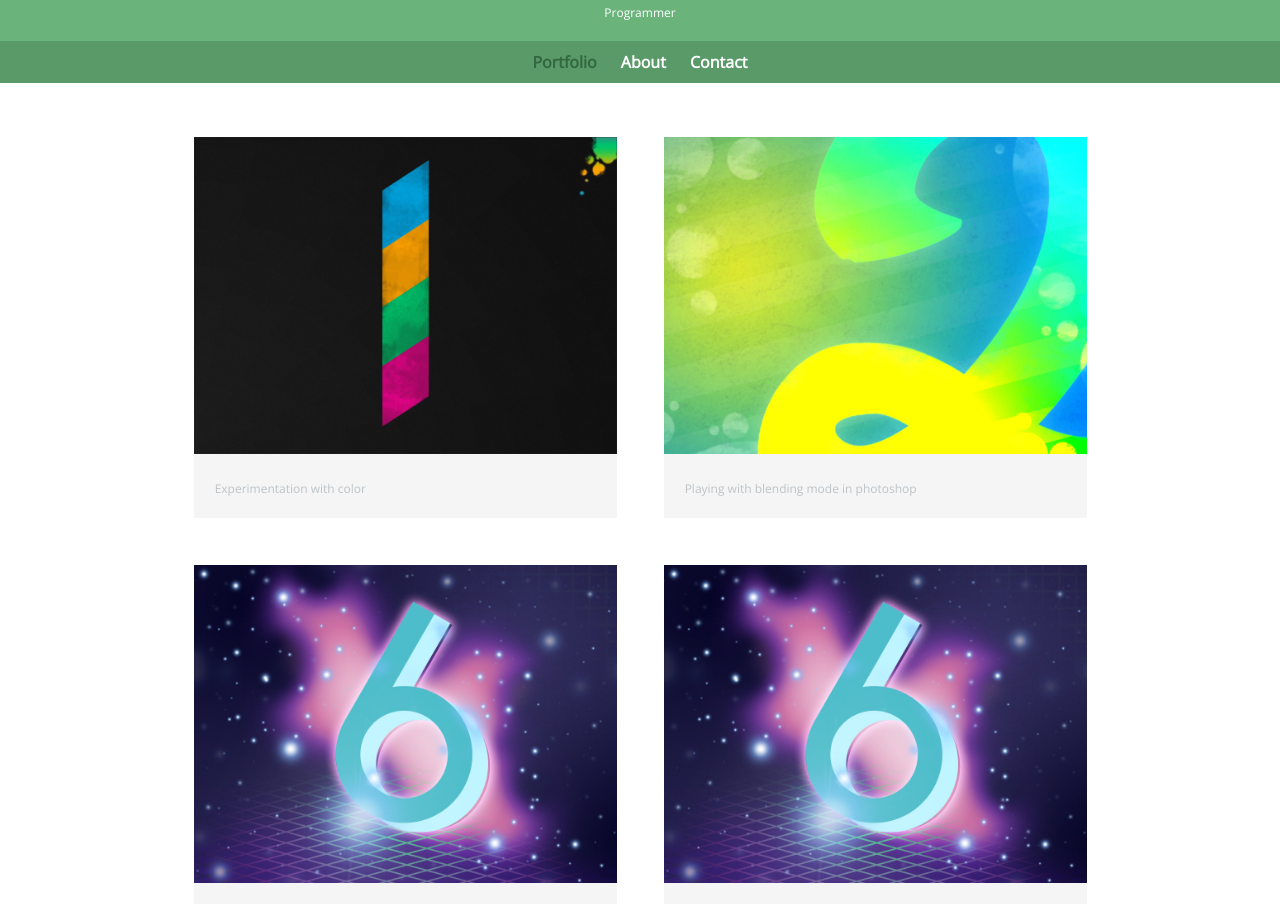
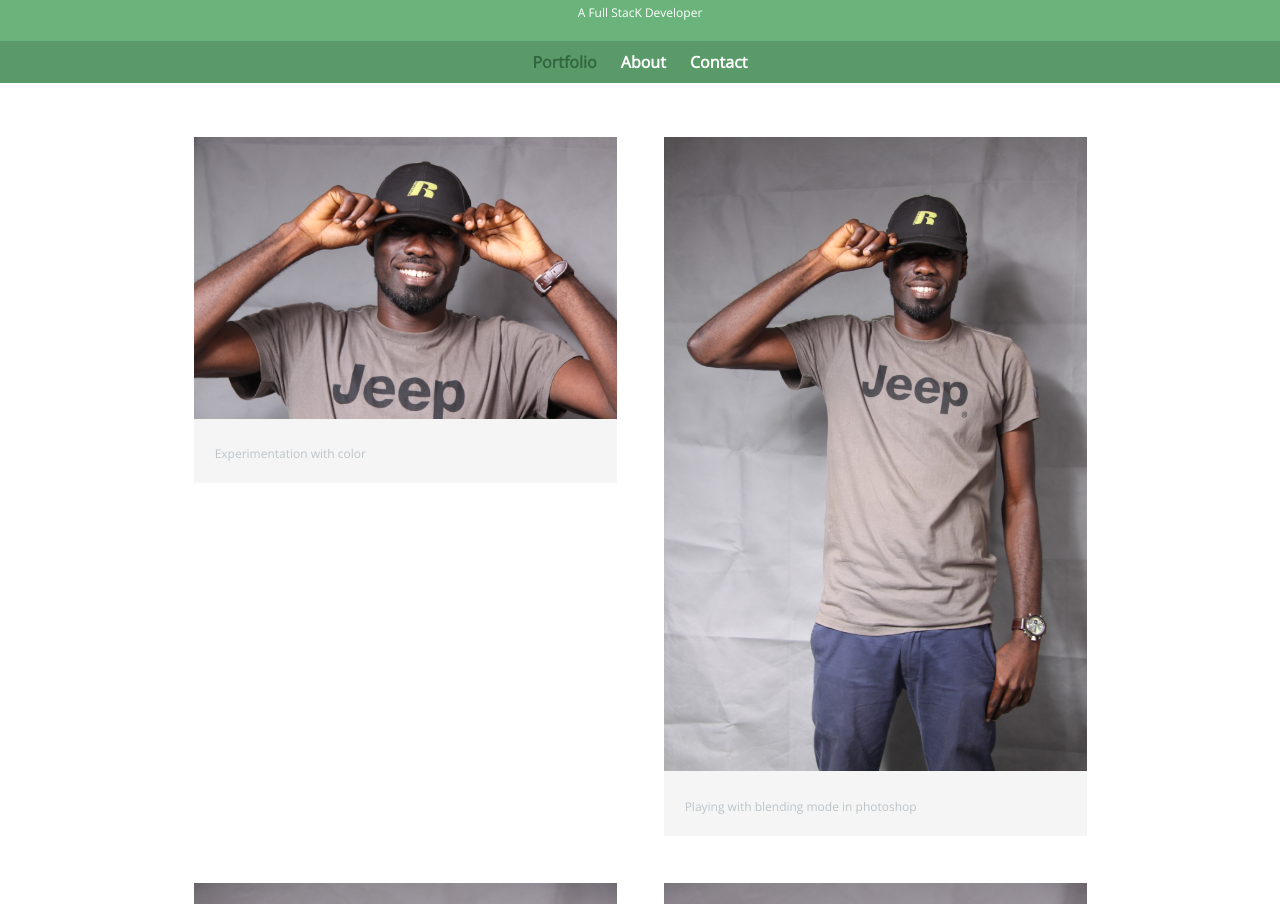
Before and after one commit to msna-iabayomi/updatedProfilePage, a plain HTML site: page index.html in a window 1280 px wide. Shown: the part 48-952 px from the top of the page. Drawn offline with nearby package versions, Linux system fonts and the light colour scheme.

Commit message:
secondCommit

```diff
--- a/index.html
+++ b/index.html
@@ -13,7 +13,7 @@
     <header>
        <a href="index.html" id="logo">
         <h1> Abayomi Igwubor</h1>
-        <h2>Programmer</h2>
+        <h2>A Full StacK Developer</h2>
        </a>
        <nav>
            <ul>
@@ -27,36 +27,36 @@
                 <section>
                     <ul id="gallery">
                     <li>
-                        <a href="img/numbers-01.jpg">
-                        <img src="img/numbers-01.jpg" alt="">
+                        <a href="img/IMG_8349.JPG">
+                        <img src="img/IMG_8349.JPG" alt="">
                         <p>Experimentation with color</p>
                     </a>
                     </li>
 
                     <li>
-                        <a href="img/numbers-02.jpg">
-                            <img src="img/numbers-02.jpg" alt="">
+                        <a href="img/IMG_8350.JPG">
+                            <img src="img/IMG_8350.JPG" alt="">
                         <p>Playing with blending mode in photoshop</p>
                         </a>
                         </li>
 
                         <li>
-                            <a href="img/numbers-06.jpg">
-                            <img src="img/numbers-06.jpg" alt="">
+                            <a href="img/IMG_8363.JPG">
+                            <img src="img/IMG_8363.JPG" alt="">
                             <p>Designed to bring peace</p>
                             </a>
                             </li>
 
                        <li>
-                            <a href="img/numbers-06.jpg">
-                            <img src="img/numbers-06.jpg" alt="">
+                            <a href="img/IMG_8364.JPG">
+                            <img src="img/IMG_8364.JPG" alt="">
                             <p>A site of prefect beauty</p>
                         </a>
                        </li>
 
                         <li>
-                            <a href="img/numbers-09.jpg">
-                            <img src="img/numbers-09.jpg" alt="">
+                            <a href="img/IMG_8434.JPG">
+                            <img src="img/IMG_8434.JPG" alt="">
                             <p>The beautiful ones aren't yet born</p>
                             </a>
                         </li>
```
Also changed, not shown: about.html (+1 -1 lines), img/IMG_8349.JPG (added), img/IMG_8350.JPG (added), img/IMG_8351.JPG (added), img/IMG_8352.JPG (added), img/IMG_8363.JPG (added), img/IMG_8364.JPG (added), 10 other files.
